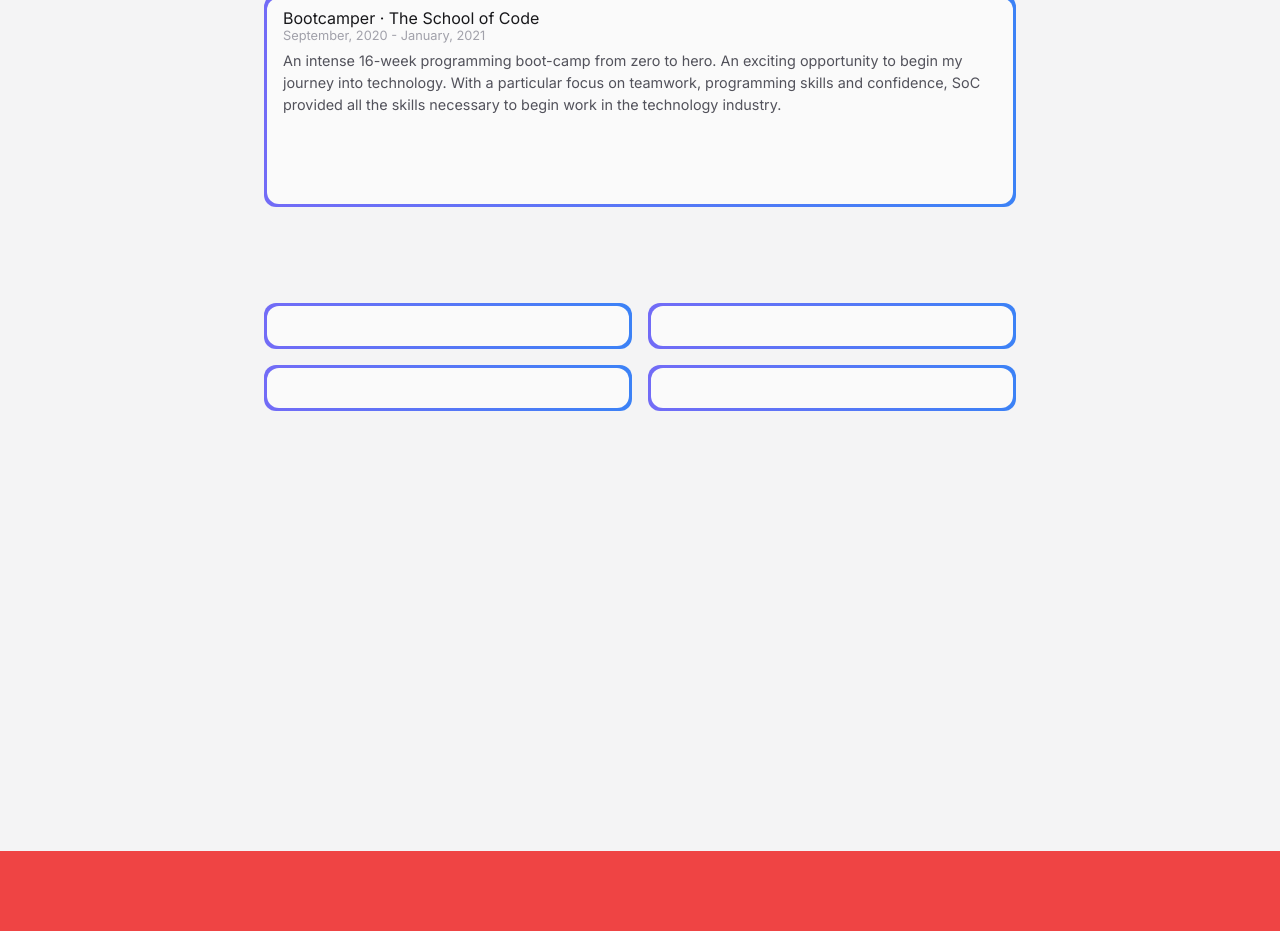
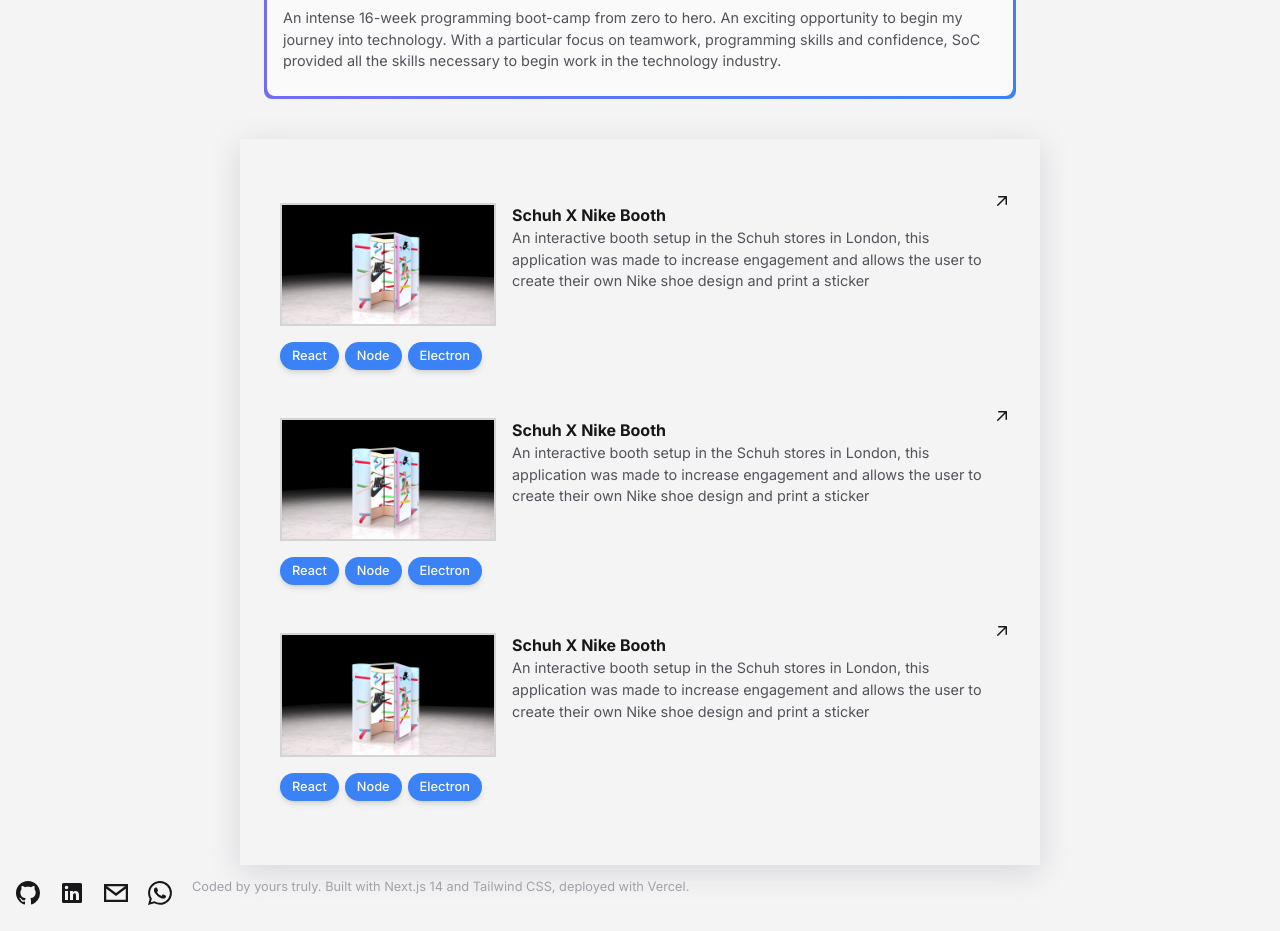
Before and after one commit to atTommy98/portfolio-website, a Next.js app: page / in a window 1280 px wide. Shown: the part 1020-1951 px from the top of the page. Built offline with nearby package versions, Linux system fonts and the light colour scheme; no server answers.

Commit message:
Added Project Cards and updated footer with links and disclaimer

```diff
--- a/src/app/page.tsx
+++ b/src/app/page.tsx
@@ -3,7 +3,6 @@
 import Header from "@/components/Header";
 import About from "@/components/About";
 import Projects from "@/components/Projects";
-import Contact from "@/components/Contact";
 import Footer from "@/components/Footer";
 import { useEffect, useRef, useState } from "react";
 
@@ -24,7 +23,6 @@
       <main className="flex min-h-screen flex-col items-center justify-between">
         <About id="About" />
         <Projects id="Projects"/>
-        <Contact id="Contact"/>
       </main>
       <Footer />
     </ThemeProvider>
--- a/src/components/About.tsx
+++ b/src/components/About.tsx
@@ -32,7 +32,7 @@
         producing/playing music or sat cross-legged digging into the science and
         mathematics of how the world around us works.
       </h4>
-      <div className="grid grid-rows-3 gap-4 mt-8">
+      <div className="grid auto-rows-min gap-4 mt-8">
         {ExperienceCards.map((card) => {
           return (
             <ExperienceCard
--- a/src/components/Contact.tsx
+++ /dev/null
@@ -1,3 +0,0 @@
-export default function Contact({ id }: SectionProps) {
-  return <section data-section id={id} className="h-[50vh]"></section>;
-}
--- a/src/components/ExperienceCard.tsx
+++ b/src/components/ExperienceCard.tsx
@@ -4,8 +4,8 @@
   content,
 }: ExperienceCardProps) {
   return (
-    <div className="w-full h-full bg-gradient-to-r from-red-500 via-purple-500 to-[#3b82f6] bg-[length:400%_400%] animate-border rounded-xl p-[3px] my-2">
-      <div className="w-full h-full rounded-xl bg-zinc-50 dark:bg-zinc-900 p-4 py-2">
+    <div className="w-full h-full bg-gradient-to-r from-red-500 via-purple-500 to-[#3b82f6] bg-[length:400%_400%] animate-border rounded-lg p-[3px] my-2">
+      <div className="w-full h-full rounded-lg bg-zinc-50 dark:bg-zinc-900 p-4 py-2">
         <h4 className="">{title}</h4>
         <h6 className="subtext mb-2">{subtitle}</h6>
         <p className="maintext">{content}</p>
--- a/src/components/Footer.tsx
+++ b/src/components/Footer.tsx
@@ -1,3 +1,90 @@
 export default function Footer() {
-  return <div className="h-[10vh] bg-red-500"></div>;
+  return (
+    <div className="h-fit p-4 flex">
+      <div className="w-fit flex items-center">
+        <ul className="flex items-center">
+          <li className="mr-5 text-xs shrink-0">
+            <a
+              className="block hover:text-blue-500"
+              href="https://github.com/atTommy98"
+              target="_blank"
+              rel="noreferrer noopener"
+              aria-label="Github (Opens in new tab)"
+              title="Github">
+              <svg
+                xmlns="http://www.w3.org/2000/svg"
+                viewBox="0 0 16 16"
+                fill="currentColor"
+                className="h-6 w-6"
+                aria-hidden="true">
+                <path d="M8 0C3.58 0 0 3.58 0 8c0 3.54 2.29 6.53 5.47 7.59.4.07.55-.17.55-.38 0-.19-.01-.82-.01-1.49-2.01.37-2.53-.49-2.69-.94-.09-.23-.48-.94-.82-1.13-.28-.15-.68-.52-.01-.53.63-.01 1.08.58 1.23.82.72 1.21 1.87.87 2.33.66.07-.52.28-.87.51-1.07-1.78-.2-3.64-.89-3.64-3.95 0-.87.31-1.59.82-2.15-.08-.2-.36-1.02.08-2.12 0 0 .67-.21 2.2.82.64-.18 1.32-.27 2-.27.68 0 1.36.09 2 .27 1.53-1.04 2.2-.82 2.2-.82.44 1.1.16 1.92.08 2.12.51.56.82 1.27.82 2.15 0 3.07-1.87 3.75-3.65 3.95.29.25.54.73.54 1.48 0 1.07-.01 1.93-.01 2.2 0 .21.15.46.55.38A8.013 8.013 0 0016 8c0-4.42-3.58-8-8-8z"></path>
+              </svg>
+            </a>
+          </li>
+
+          <li className="mr-5 text-xs shrink-0">
+            <a
+              className="block hover:text-blue-500"
+              href="https://www.linkedin.com/in/tommy-holt98/"
+              target="_blank"
+              rel="noreferrer noopener"
+              aria-label="Linked In (Opens in new tab)"
+              title="Linked In">
+              <svg
+                xmlns="http://www.w3.org/2000/svg"
+                viewBox="0 0 24 24"
+                fill="currentColor"
+                className="h-6 w-6"
+                aria-hidden="true">
+                <path d="M20.5 2h-17A1.5 1.5 0 002 3.5v17A1.5 1.5 0 003.5 22h17a1.5 1.5 0 001.5-1.5v-17A1.5 1.5 0 0020.5 2zM8 19H5v-9h3zM6.5 8.25A1.75 1.75 0 118.3 6.5a1.78 1.78 0 01-1.8 1.75zM19 19h-3v-4.74c0-1.42-.6-1.93-1.38-1.93A1.74 1.74 0 0013 14.19a.66.66 0 000 .14V19h-3v-9h2.9v1.3a3.11 3.11 0 012.7-1.4c1.55 0 3.36.86 3.36 3.66z"></path>
+              </svg>
+            </a>
+          </li>
+
+          <li className="mr-5 text-xs shrink-0">
+            <a
+              className="block hover:text-blue-500"
+              href="mailto: tommy_holt@icloud.com"
+              target="_blank"
+              rel="noreferrer noopener"
+              aria-label="Linked In (Opens in new tab)"
+              title="Linked In">
+              <svg
+                xmlns="http://www.w3.org/2000/svg"
+                viewBox="0 0 8 6"
+                fill="currentColor"
+                className="h-6 w-6"
+                aria-hidden="true">
+                <path d="m0 0h8v6h-8zm.75 .75v4.5h6.5v-4.5zM0 0l4 3 4-3v1l-4 3-4-3z" />
+              </svg>
+            </a>
+          </li>
+
+          <li className="mr-5 text-xs shrink-0">
+            <a
+              className="block hover:text-blue-500"
+              href="https://wa.me/447944187708"
+              target="_blank"
+              rel="noreferrer noopener"
+              aria-label="Linked In (Opens in new tab)"
+              title="Linked In">
+              <svg
+                xmlns="http://www.w3.org/2000/svg"
+                viewBox="0 0 16 16"
+                fill="currentColor"
+                className="h-6 w-6"
+                aria-hidden="true">
+                <path d="M13.601 2.326A7.85 7.85 0 0 0 7.994 0C3.627 0 .068 3.558.064 7.926c0 1.399.366 2.76 1.057 3.965L0 16l4.204-1.102a7.9 7.9 0 0 0 3.79.965h.004c4.368 0 7.926-3.558 7.93-7.93A7.9 7.9 0 0 0 13.6 2.326zM7.994 14.521a6.6 6.6 0 0 1-3.356-.92l-.24-.144-2.494.654.666-2.433-.156-.251a6.56 6.56 0 0 1-1.007-3.505c0-3.626 2.957-6.584 6.591-6.584a6.56 6.56 0 0 1 4.66 1.931 6.56 6.56 0 0 1 1.928 4.66c-.004 3.639-2.961 6.592-6.592 6.592m3.615-4.934c-.197-.099-1.17-.578-1.353-.646-.182-.065-.315-.099-.445.099-.133.197-.513.646-.627.775-.114.133-.232.148-.43.05-.197-.1-.836-.308-1.592-.985-.59-.525-.985-1.175-1.103-1.372-.114-.198-.011-.304.088-.403.087-.088.197-.232.296-.346.1-.114.133-.198.198-.33.065-.134.034-.248-.015-.347-.05-.099-.445-1.076-.612-1.47-.16-.389-.323-.335-.445-.34-.114-.007-.247-.007-.38-.007a.73.73 0 0 0-.529.247c-.182.198-.691.677-.691 1.654s.71 1.916.81 2.049c.098.133 1.394 2.132 3.383 2.992.47.205.84.326 1.129.418.475.152.904.129 1.246.08.38-.058 1.171-.48 1.338-.943.164-.464.164-.86.114-.943-.049-.084-.182-.133-.38-.232" />
+              </svg>
+            </a>
+          </li>
+        </ul>
+      </div>
+      <div className="w-full ">
+        <p className="subtext">
+          Coded by yours truly. Built with Next.js 14 and Tailwind CSS, deployed with Vercel.
+        </p>
+      </div>
+    </div>
+  );
 }
--- a/src/components/ProjectCard.tsx
+++ b/src/components/ProjectCard.tsx
@@ -1,11 +1,53 @@
-export default function ProjectCard({title, subtitle, content}: ExperienceCardProps) {
+import Image from "next/image";
+
+export default function ProjectCard({
+  title,
+  content,
+  tags,
+  image,
+  link,
+  colour,
+}: ProjectCardProps) {
+  function handleClick(link: string) {
+    window.open(link, "_blank");
+  }
+
   return (
-    <div className="w-full h-full bg-gradient-to-r from-red-500 via-purple-500 to-[#3b82f6] bg-[length:400%_400%] animate-border rounded-xl p-[3px] my-2">
-      <div className="w-full h-full rounded-xl bg-zinc-50 dark:bg-zinc-900 p-4 py-2">
-        <h4 className="">{title}</h4>
-        <h6 className="subtext mb-2">{subtitle}</h6>
-        <p className="maintext">{content}</p>
+    <div
+      className="relative w-full h-full p-4 col-span-1 flex flex-col rounded-sm bg-zinc-100 dark:bg-zinc-900 group hover:scale-[1.025] cursor-pointer transition-all"
+      onClick={() => handleClick(link)}>
+      <svg
+        className="absolute top-1 right-2 h-4 w-4 group-hover:text-blue-500"
+        fill="currentColor">
+        <path
+          fill-rule="evenodd"
+          d="M5.22 14.78a.75.75 0 001.06 0l7.22-7.22v5.69a.75.75 0 001.5 0v-7.5a.75.75 0 00-.75-.75h-7.5a.75.75 0 000 1.5h5.69l-7.22 7.22a.75.75 0 000 1.06z"
+          clip-rule="evenodd"></path>
+      </svg>
+      <div className="w-full flex">
+        <div className="h-full w-[30%] flex items-center">
+          <Image
+            alt="Project image"
+            src={image}
+            className="border-2 border-neutral-300 object-cover"
+          />
+        </div>
+        <div className="w-[70%] pl-4">
+          <h4 className="font-bold group-hover:text-blue-500">{title}</h4>
+          <p className="maintext">{content}</p>
+        </div>
       </div>
+      <ul className="mt-2 flex flex-wrap">
+        {tags.map((tag) => {
+          return (
+            <li key={tag} className="mr-1.5 mt-2">
+              <div className="flex subtext items-center rounded-full bg-blue-500 px-3 py-1 font-medium leading-5 text-zinc-50 shadow-md">
+                {tag}
+              </div>
+            </li>
+          );
+        })}
+      </ul>
     </div>
   );
 }
--- a/src/components/Projects.tsx
+++ b/src/components/Projects.tsx
@@ -3,15 +3,18 @@
 
 export default function Projects({ id }: SectionProps) {
   return (
-    <section data-section className="section-layout" id={id}>
-      <div className="grid grid-cols-2 grid-rows-2 gap-4">
+    <section data-section className="section-layout shadow-center dark:shadow-neutral-700" id={id}>
+      <div className="grid grid-cols-1 auto-rows-fr gap-4">
         {ProjectCards.map((project) => {
           return (
             <ProjectCard
               key={project.id}
               title={project.title}
-              subtitle={project.subtitle}
               content={project.content}
+              tags={project.tags}
+              image={project.image}
+              link={project.link}
+              colour={project.colour}
             />
           );
         })}
--- a/src/data.js
+++ b/src/data.js
@@ -1,3 +1,5 @@
+import SCHUHXNIKE from "./assets/SchuhXNike.png";
+
 const ExperienceCards = [
   {
     id: 1,
@@ -22,28 +24,52 @@
 const ProjectCards = [
   {
     id: 1,
-    title: "",
-    subtitle: "",
-    content: ``,
+    title: "Schuh X Nike Booth",
+    content: `An interactive booth setup in the Schuh stores in London, this application was made to increase engagement and allows the user to create their own Nike shoe design and print a sticker`,
+    tags: ["React", "Node", "Electron"],
+    image: SCHUHXNIKE,
+    link: "https://www.gravit8.co/portfolio/schuh/",
+    colour: "#a7bed3",
   },
   {
     id: 2,
-    title: "",
-    subtitle: "",
-    content: ``,
+    title: "Schuh X Nike Booth",
+    content: `An interactive booth setup in the Schuh stores in London, this application was made to increase engagement and allows the user to create their own Nike shoe design and print a sticker`,
+    tags: ["React", "Node", "Electron"],
+    image: SCHUHXNIKE,
+    link: "https://www.gravit8.co/portfolio/schuh/",
+    colour: "#a7bed3",
   },
   {
     id: 3,
-    title: "",
-    subtitle: "",
-    content: ``,
+    title: "Schuh X Nike Booth",
+    content: `An interactive booth setup in the Schuh stores in London, this application was made to increase engagement and allows the user to create their own Nike shoe design and print a sticker`,
+    tags: ["React", "Node", "Electron"],
+    image: SCHUHXNIKE,
+    link: "https://www.gravit8.co/portfolio/schuh/",
+    colour: "#a7bed3",
   },
-  {
-    id: 4,
-    title: "",
-    subtitle: "",
-    content: ``,
-  },
+  // {
+  //   id: 2,
+  //   title: "",
+  //   subtitle: "",
+  //   content: ``,
+  //   colour: "#ffcaaf",
+  // },
+  // {
+  //   id: 3,
+  //   title: "",
+  //   subtitle: "",
+  //   content: ``,
+  //   colour: "#c6e2e9",
+  // },
+  // {
+  //   id: 4,
+  //   title: "",
+  //   subtitle: "",
+  //   content: ``,
+  //   colour: "#dabdfe",
+  // },
 ];
 
 export { ExperienceCards, ProjectCards };
```
Also changed, not shown: src/components/Header.tsx (+5 -5 lines), src/types.d.ts (+9 -0 lines), tailwind.config.ts (+8 -0 lines), src/assets/SchuhXNike.png (added).
